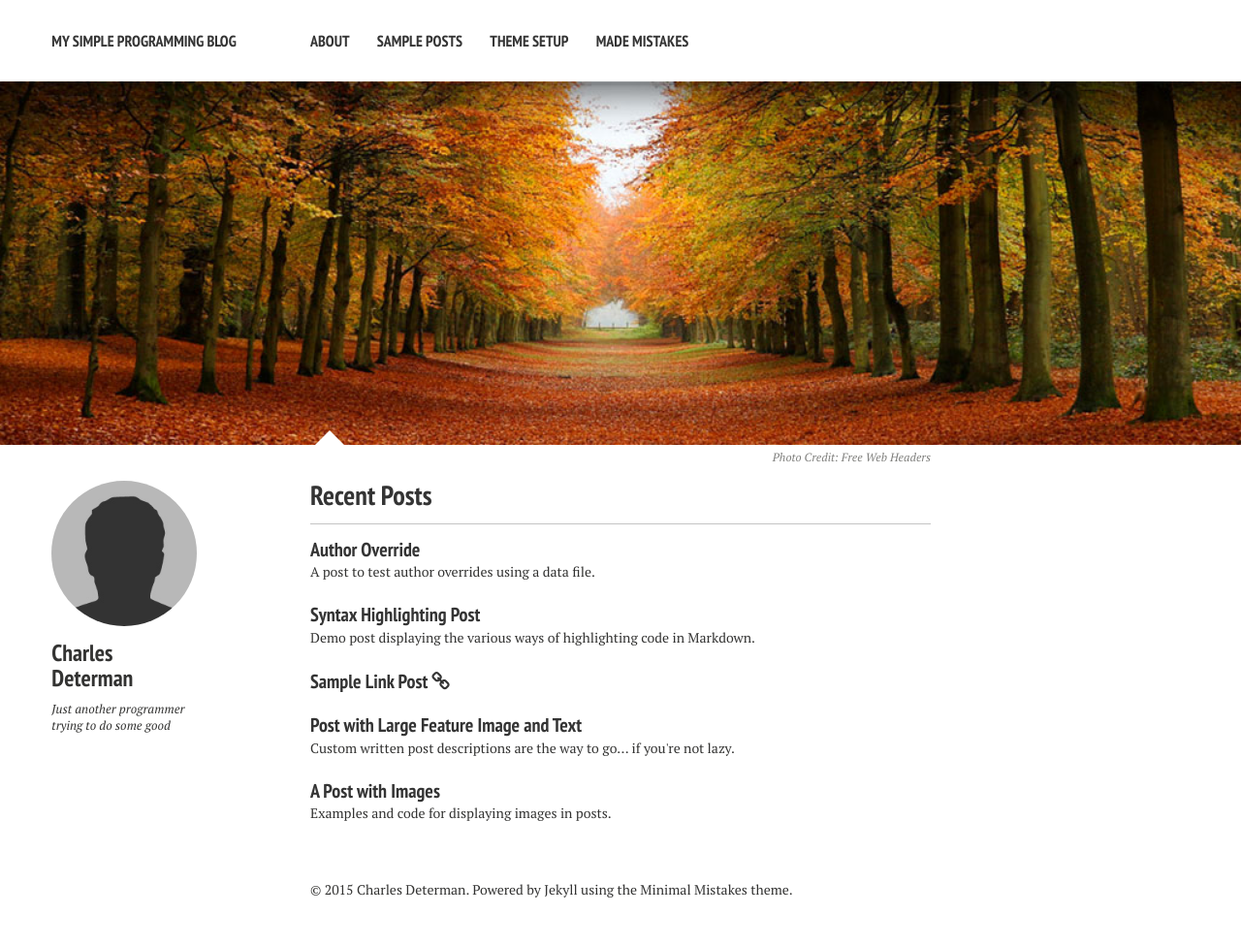
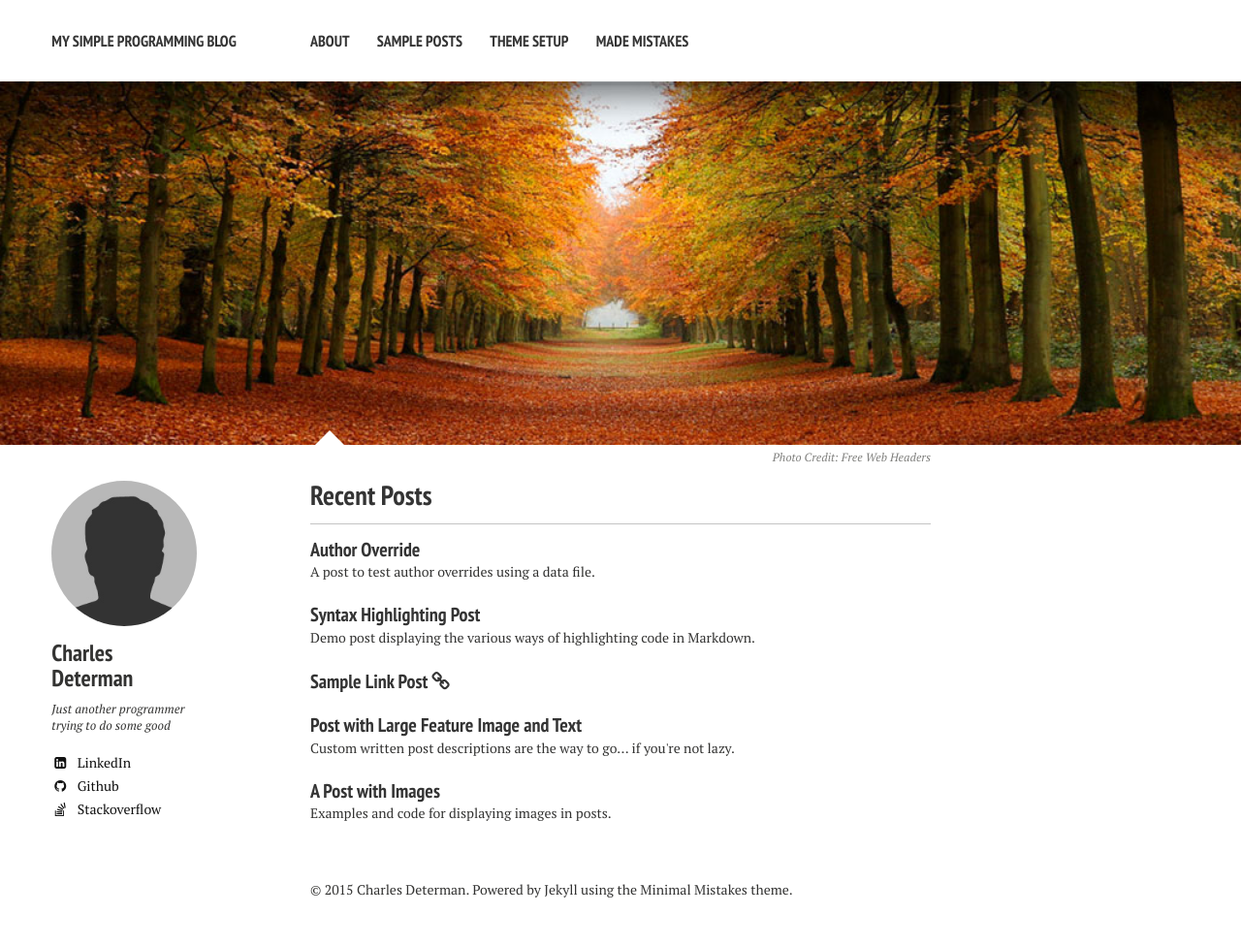
Before and after one commit to cdeterman/cdeterman.github.io, a Jekyll site: the page built from index.md, in a window 1280 px wide. Shown: the whole page at 97% size. Built offline with Jekyll 4.4.1, drawn with Linux system fonts in a browser that asks for light colours; nearby versions of some CDN libraries.

Commit message:
Update _config.yml

```diff
--- a/_config.yml
+++ b/_config.yml
@@ -41,9 +41,9 @@ owner:
     ad-client:
     ad-slot:
   bing-verify:
-  github: #http://github.com/cdeterman
-  stackoverflow: #http://stackoverflow.com/users/3204250/cdeterman
-  linkedin: #http://www.linkedin.com/pub/charles-determan-jr
+  github: http://github.com/cdeterman
+  stackoverflow: http://stackoverflow.com/users/3204250/cdeterman
+  linkedin: http://www.linkedin.com/pub/charles-determan-jr
   xing: #username
   instagram: #username
   lastfm: #username
```
